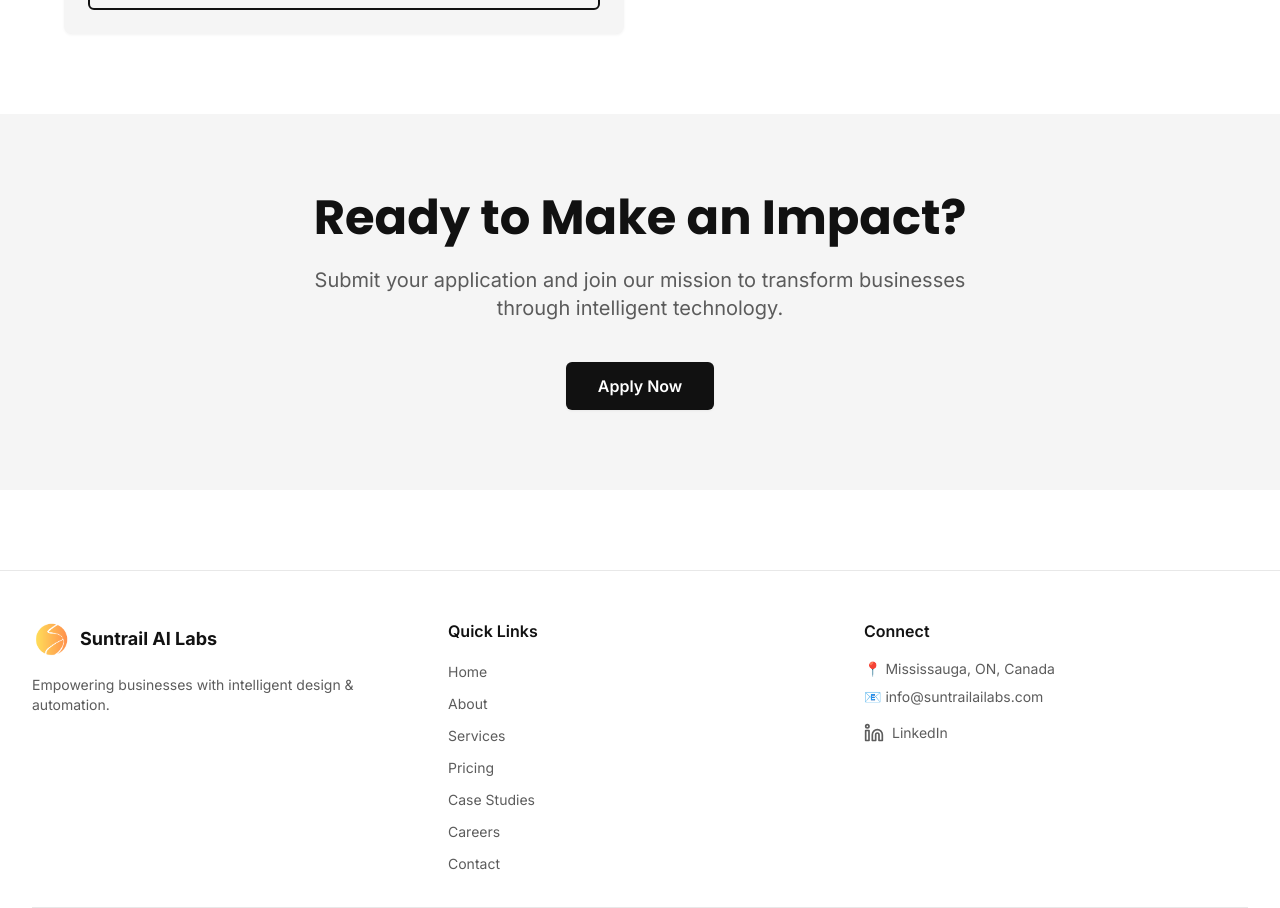
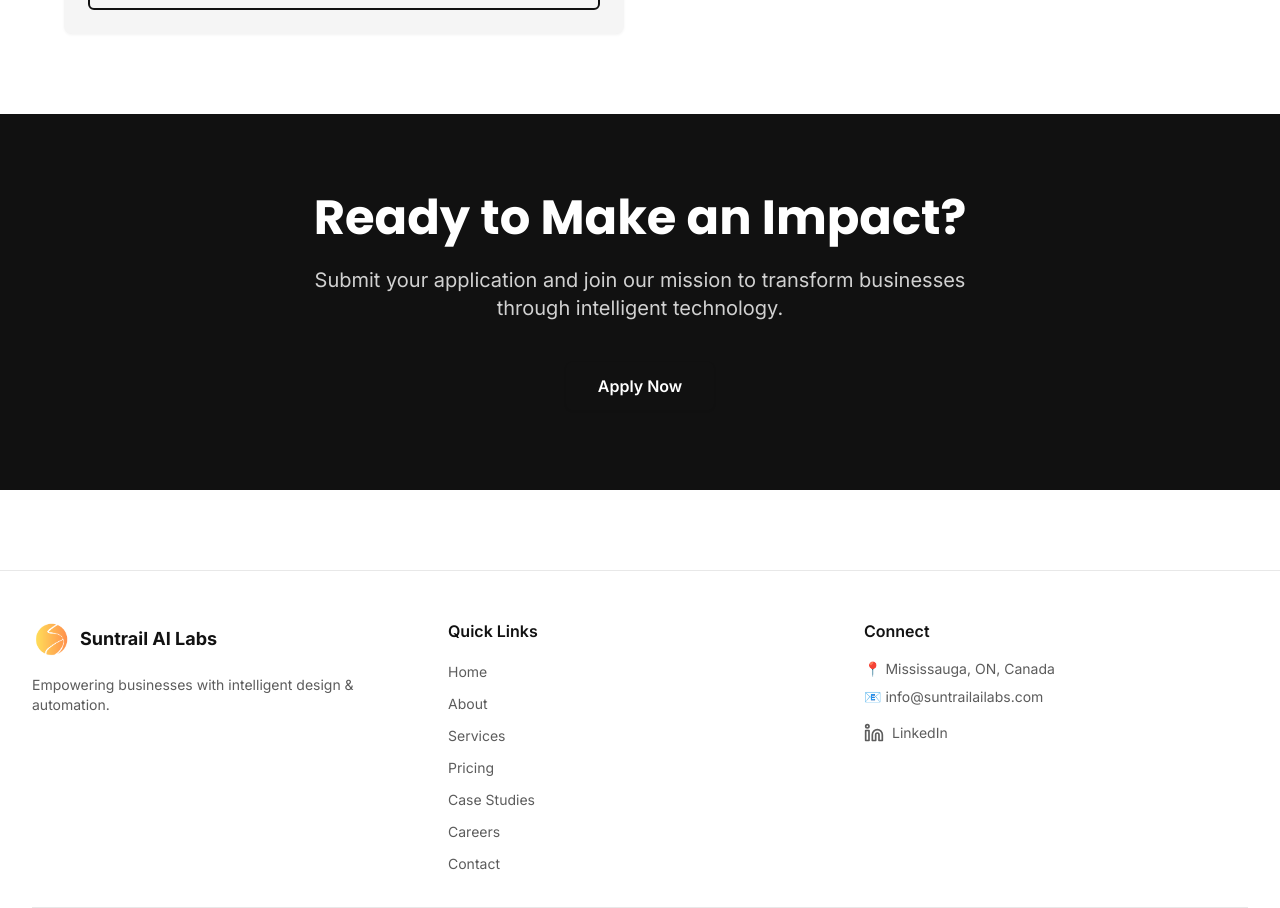
Before and after one commit to suntrailailabs/suntrail-glow-hub, a React (Vite) app: page /careers in a window 1280 px wide. Shown: the part 2487-3395 px from the top of the page. Built offline with nearby package versions, Linux system fonts and the light colour scheme; the HTML template or start-up script is replaced by a standard one.

Commit message:
Update Careers page background

```diff
--- a/src/pages/Careers.tsx
+++ b/src/pages/Careers.tsx
@@ -147,13 +147,13 @@ const Careers = () => {
       </section>
 
       {/* CTA Section */}
-      <section className="py-20 bg-[#F5F5F5]">
+      <section className="py-20 bg-[#111111]">
         <div className="container mx-auto px-4 lg:px-8">
           <div className="max-w-4xl mx-auto text-center animate-fade-up">
-            <h2 className="font-poppins text-4xl md:text-5xl font-bold mb-6 text-[#111111]">
+            <h2 className="font-poppins text-4xl md:text-5xl font-bold mb-6 text-white">
               Ready to Make an Impact?
             </h2>
-            <p className="text-xl text-[#5B5B5B] mb-10 max-w-2xl mx-auto">
+            <p className="text-xl text-[#D1D1D1] mb-10 max-w-2xl mx-auto">
               Submit your application and join our mission to transform businesses through intelligent technology.
             </p>
             <Button size="lg" asChild>
```
